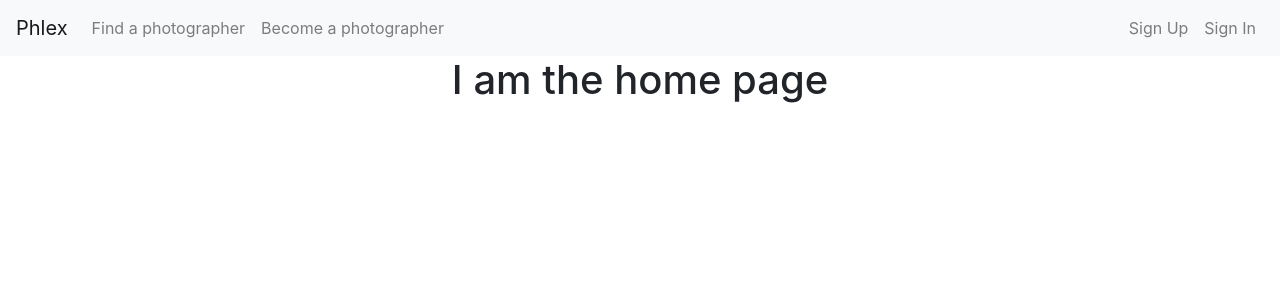
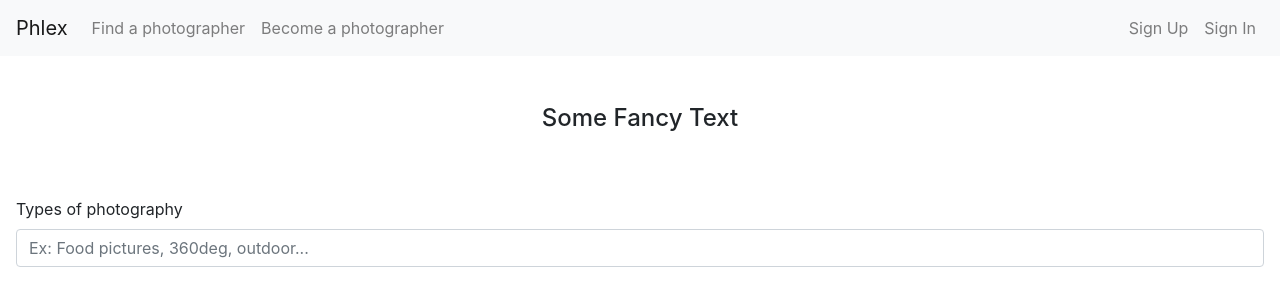
Before and after one commit to Anne-Anq/phlex, a React (Create React App) app in the folder phlex-front-end/: page / in a window 1280 px wide. Shown: the top 306 px of the page. Built offline with nearby package versions, Linux system fonts and the light colour scheme.

Commit message:
complete searchForm, add search to home page

```diff
--- a/phlex-front-end/src/App.js
+++ b/phlex-front-end/src/App.js
@@ -3,17 +3,59 @@ import { Switch, Route } from "react-router-dom";
 
 import Navbar from "./components/navbar";
 import ResultPage from "./components/resultPage";
+import Home from "./components/home";
 
 import "../node_modules/bootstrap/dist/css/bootstrap.css";
 import "../node_modules/bootstrap/dist/js/bootstrap.js";
 import "./App.css";
+
 class App extends Component {
+  state = {
+    data: {
+      search: {
+        photoType: "",
+        dateFrom: "",
+        basePrice: "300",
+        addPrice: "50",
+        tradeOk: ""
+      }
+    },
+    error: {}
+  };
+
+  handleChange = e => {
+    const path = e.target.name ? e.target.name : e.target.id;
+    const value =
+      path !== "tradeOk"
+        ? e.target.value
+        : e.target.value === "yes"
+        ? true
+        : false;
+    let search = {};
+    Object.keys(this.state.data.search).map(input => {
+      input === path
+        ? (search[input] = value)
+        : (search[input] = this.state.data.search[input]);
+      return "";
+    });
+
+    this.setState({ data: { search } });
+  };
   render() {
     return (
       <div className="App">
         <Navbar />
         <Switch>
-          <Route path="/result" render={props => <ResultPage {...props} />} />
+          <Route
+            path="/result"
+            render={props => (
+              <ResultPage
+                {...props}
+                {...this.state}
+                onChange={e => this.handleChange(e)}
+              />
+            )}
+          />
           <Route
             path="/join"
             render={props => <h1>I am the Become a photographer page</h1>}
@@ -23,7 +65,17 @@ class App extends Component {
             render={props => <h1>I am the register page</h1>}
           />
           <Route path="/login" render={props => <h1>I am the login page</h1>} />
-          <Route path="/" render={props => <h1>I am the home page</h1>} />
+          <Route
+            path="/"
+            //change this
+            render={props => (
+              <Home
+                {...props}
+                {...this.state}
+                onChange={e => this.handleChange(e)}
+              />
+            )}
+          />
         </Switch>
       </div>
     );
--- a/phlex-front-end/src/components/form.jsx
+++ b/phlex-front-end/src/components/form.jsx
@@ -2,7 +2,7 @@ import React, { Component } from "react";
 
 class Form extends Component {
   state = {};
-  renderInputField(path, label, placeholder, type = "text") {
+  renderInputField(path, label, placeholder, value) {
     return (
       <div className="form-group text-left p-3">
         <label htmlFor={path}>{label}</label>
@@ -10,17 +10,41 @@ class Form extends Component {
           className="form-control"
           id={path}
           placeholder={placeholder}
-          type={type}
-          onChange={e => this.handleChange(e)}
+          type="text"
+          onChange={this.onChange}
+          value={value}
         />
       </div>
     );
   }
-  renderRange(path, label, min = 0, max = 100, step = 1, val = 50) {
-    const curVal = 50; // to be changed by a dynamic value, raising state to result page
+  renderDateField(path, label) {
+    const today = new Date(Date.now());
+    const month = Number(today.getMonth()) + 1;
+    const defaultDate = `${today.getFullYear()}-${month
+      .toString()
+      .padStart(2, "0")}-${today.getDate()}`;
+
     return (
       <div className="form-group text-left p-3">
-        <label htmlFor={path}>{`${label}:${curVal}`}</label>
+        <label htmlFor={path}>{label}</label>
+        <input
+          className="form-control"
+          id={path}
+          type="date"
+          onChange={this.onChange}
+          defaultValue={defaultDate}
+        />
+      </div>
+    );
+  }
+  renderRange(path, label, min = 0, max = 100, step = 1, val) {
+    const ticks = [];
+    for (let i = min; i <= max; i += step * 5) {
+      ticks.push(i);
+    }
+    return (
+      <div className="form-group text-left p-3">
+        <label htmlFor={path}>{`${label}: ${val}`}</label>
         <input
           id={path}
           className="form-control"
@@ -29,21 +53,13 @@ class Form extends Component {
           max={max}
           step={step}
           defaultValue={val}
-          onChange={e => this.handleChange(e)}
+          onChange={this.onChange}
           list="tickmarks"
         />
         <datalist id="tickmarks">
-          <option value="0" label="0%" />
-          <option value="10" />
-          <option value="20" />
-          <option value="30" />
-          <option value="40" />
-          <option value="50" label="50%" />
-          <option value="60" />
-          <option value="70" />
-          <option value="80" />
-          <option value="90" />
-          <option value="100" label="100%" />
+          {ticks.map(tick => (
+            <option key={tick} value={tick} />
+          ))}
         </datalist>
       </div>
     );
@@ -61,7 +77,7 @@ class Form extends Component {
                 name={path}
                 value={option.path}
                 defaultChecked={i === 0}
-                onChange={e => this.handleChange(e)}
+                onChange={this.onChange}
               />
               <label htmlFor={option.path}>{option.label}</label>
             </div>
@@ -70,10 +86,6 @@ class Form extends Component {
       </div>
     );
   }
-  handleChange(e) {
-    console.log(e.target.value);
-    return e.target.value;
-  }
 }
 
 export default Form;
--- /dev/null
+++ b/phlex-front-end/src/components/home.jsx
@@ -0,0 +1,22 @@
+import React from "react";
+import Form from "./form";
+
+class Home extends Form {
+  onChange = e => {
+    this.props.onChange(e);
+  };
+  render() {
+    return (
+      <React.Fragment>
+        <h4 className="m-5">Some Fancy Text</h4>
+        {this.renderInputField(
+          "photoType",
+          "Types of photography",
+          "Ex: Food pictures, 360deg, outdoor..."
+        )}
+      </React.Fragment>
+    );
+  }
+}
+
+export default Home;
--- a/phlex-front-end/src/components/resultPage.jsx
+++ b/phlex-front-end/src/components/resultPage.jsx
@@ -4,11 +4,10 @@ import SearchForm from "./searchForm";
 import "../stylesheets/resultPage.css";
 
 class ResultPage extends Component {
-  state = {};
   render() {
     return (
       <div className="resultPage">
-        <SearchForm />
+        <SearchForm onChange={this.props.onChange} data={this.props.data} />
         <PgCard />
       </div>
     );
--- a/phlex-front-end/src/components/searchForm.jsx
+++ b/phlex-front-end/src/components/searchForm.jsx
@@ -3,29 +3,33 @@ import Form from "./form";
 import "../stylesheets/searchForm.css";
 
 class SearchForm extends Form {
-  state = {};
-
+  onChange = e => {
+    this.props.onChange(e);
+  };
   render() {
     const options = [
       { path: "yes", label: "Yes" },
       { path: "no", label: "No / It doesn't matter" }
     ];
+    const { photoType, addPrice, basePrice } = { ...this.props.data.search };
+
     return (
       <div className="searchForm">
         <h4 className="m-5">Find a photographer</h4>
         {this.renderInputField(
           "photoType",
           "Types of photography",
-          "Ex: Food pictures, 360deg, outdoor..."
+          "Ex: Food pictures, 360deg, outdoor...",
+          photoType
         )}
-        {this.renderInputField("dateFrom", "Earliest availability", "", "date")}
+        {this.renderDateField("dateFrom", "Earliest availability")}
         {this.renderRange(
           "basePrice",
           "$ / 10 pictures package ",
           0,
-          500,
+          1000,
           10,
-          300
+          basePrice
         )}
         {this.renderRange(
           "addPrice",
@@ -33,7 +37,7 @@ class SearchForm extends Form {
           0,
           500,
           10,
-          30
+          addPrice
         )}
         {this.renderRadio("tradeOk", "Accepts service trade", options)}
       </div>
```
